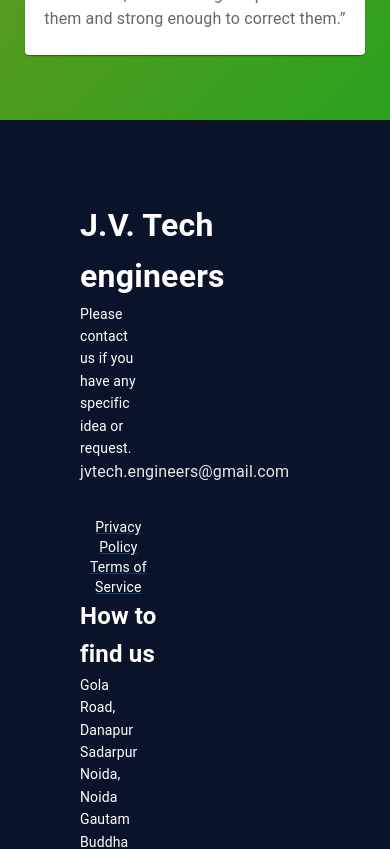
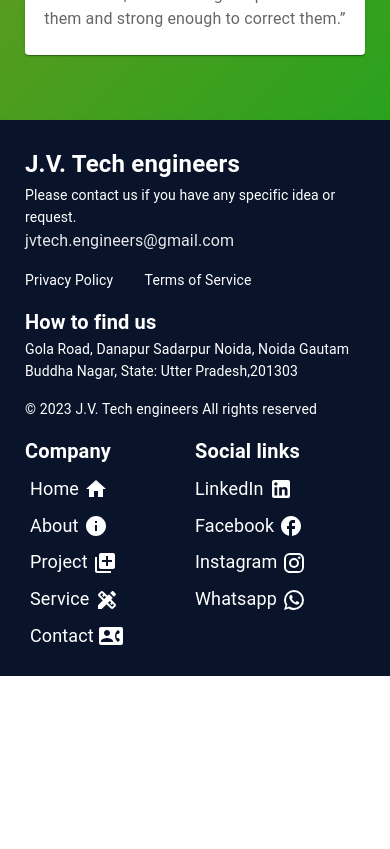
Before and after one commit to ShivSahay/jvtech-projects, a React (Create React App) app: page /about in a window 390 px wide. Shown: the part 5260-6109 px from the top of the page. After the commit the page ends 5936 px from the top, so only its background shows below. Built offline with nearby package versions, Linux system fonts and the light colour scheme.

Commit message:
responsive home page

```diff
--- a/src/components/Footer/Footer.css
+++ b/src/components/Footer/Footer.css
@@ -7,6 +7,38 @@
 
 .MuiSpeedDial-directionUp .MuiSpeedDial-fab {
   background-color: rgb(31, 164, 30) !important;
+}
+
+.footer-containerbox {
+  column-gap: 5rem !important;
+}
+
+.footer-col2text {
+  padding-right: 7vw !important;
+}
+
+.footer-termbox {
+  margin-top: 2rem !important;
+}
+
+.footer-jvtext {
+  font-weight: bold !important;
+  font-size: 2rem !important;
+}
+
+.footer-copyright{
+  display: flex !important;
+  margin-top: 3rem !important;
+}
+
+.footer-col-head{
+  font-weight: bold !important;
+  font-size: 1.5rem !important;
+}
+
+.footer-social-link{
+  color: #fff !important;
+  text-decoration: none !important;
 }
 
 @media (min-width: 1920px) {
@@ -24,6 +56,50 @@
   }
 }
 
+@media (max-width: 1599px) {
+  .footer-containerbox {
+    column-gap: 2rem !important;
+  }
+}
+
+@media (max-width: 1365px) {
+  .footer-jvtext {
+    font-size: 1.5rem !important;
+  }
+  .footer-col2text {
+    padding-right: 3vw !important;
+  }
+
+  .footer-containerbox {
+    display: flex;
+    justify-content: space-around;
+  }
+  .footer-termbox {
+    margin-top: 1rem !important;
+    margin-bottom: 1rem !important;
+  }
+  .footer-col-head{
+    font-size: 1.25rem !important;
+  }
+}
+
+@media (max-width: 599px) {
+  .footer-cover {
+    padding: 25px !important;
+  }
+  .footer-containerbox {
+    column-gap: 0px !important;
+  }
+  .footer-termbox {
+    display: flex;
+    justify-content: space-between;
+  }
+  .footer-copyright{
+    margin-top: 1rem !important;
+    margin-bottom: 1rem !important;
+  }
+}
+
 @media (max-width: 360px) {
   .footer-text {
     font-size: 12px !important;
--- a/src/components/Footer/Footer.js
+++ b/src/components/Footer/Footer.js
@@ -1,6 +1,6 @@
 import React from "react";
-import { Paper, Container, Typography, Link, Grid } from "@mui/material";
-
+import { Paper, Container, Typography, Grid } from "@mui/material";
+import { Link } from "react-router-dom";
 import "./Footer.css";
 import SpeedDial from "@mui/material/SpeedDial";
 import SpeedDialIcon from "@mui/material/SpeedDialIcon";
@@ -57,6 +57,7 @@ const Footer = () => {
           color: "#ffffff",
           borderRadius: "0px",
         }}
+        className="footer-cover"
       >
         {/* <Container maxWidth="md">
           <Typography variant="body2" align="center">
@@ -83,8 +84,8 @@ const Footer = () => {
             </Link>
           </Typography>
         </Container> */}
-        <Grid item container sx={{ columnGap: "5rem" }}>
-          <Grid item container sm={3} xs={4} sx={{ display: "flow" }}>
+        <Grid item container className="footer-containerbox">
+          <Grid item container md={3} sm={5} xs={12} sx={{ display: "flow" }}>
             <Grid
               item
               sm={12}
@@ -94,10 +95,7 @@ const Footer = () => {
                 alignItems: "center",
               }}
             >
-              <Typography
-                variant="h6"
-                sx={{ fontWeight: "bold", fontSize: "2rem" }}
-              >
+              <Typography variant="h6" className="footer-jvtext">
                 J.V. Tech engineers
               </Typography>
             </Grid>
@@ -144,10 +142,11 @@ const Footer = () => {
                 </Typography>
               </a>
             </Grid>
-            <Grid item sm={12} container sx={{ marginTop: "2rem" }}>
+            <Grid item sm={12} xs={8} container className="footer-termbox">
               <Grid
                 item
-                sm={4}
+                md={4}
+                sm={5}
                 sx={{ display: "flex", justifyContent: "start" }}
               >
                 {" "}
@@ -156,6 +155,7 @@ const Footer = () => {
                     href="#"
                     style={{
                       color: "#ffffff",
+                      textDecoration: "none",
                       // marginLeft: "16px",
                     }}
                   >
@@ -165,7 +165,8 @@ const Footer = () => {
               </Grid>
               <Grid
                 item
-                sm={4}
+                md={5}
+                sm={6}
                 sx={{ display: "flex", justifyContent: "start" }}
               >
                 <Typography variant="body2" align="center">
@@ -173,6 +174,7 @@ const Footer = () => {
                     href="#"
                     style={{
                       color: "#ffffff",
+                      textDecoration: "none",
                       // marginLeft: "16px",
                     }}
                   >
@@ -182,16 +184,13 @@ const Footer = () => {
               </Grid>
             </Grid>
           </Grid>
-          <Grid item container sm={3} xs={4} sx={{ display: "flow" }}>
+          <Grid item container md={3} sm={5} xs={12} sx={{ display: "flow" }}>
             <Grid sm={12}>
-              <Typography
-                variant="h6"
-                sx={{ fontWeight: "bold", fontSize: "1.5rem" }}
-              >
+              <Typography variant="h6" className="footer-col-head">
                 How to find us
               </Typography>
             </Grid>
-            <Grid sm={12} sx={{ paddingRight: "7vw" }}>
+            <Grid sm={12} className="footer-col2text">
               <Typography
                 variant="h6"
                 sx={{ fontWeight: "400", fontSize: "14px" }}
@@ -200,26 +199,20 @@ const Footer = () => {
                 State: Utter Pradesh,201303
               </Typography>
             </Grid>
-            <Grid sm={12} sx={{ display: "flex", marginTop: "3rem" }}>
+            <Grid sm={12} className="footer-copyright">
               <Typography variant="body2" align="center">
                 © 2023 J.V. Tech engineers All rights reserved
               </Typography>
             </Grid>
           </Grid>
-          <Grid item sm={2} container sx={{ display: "flow" }}>
+          <Grid item sm={2} xs={6} container sx={{ display: "flow" }}>
             <Grid item sm={12}>
-              <Typography
-                variant="h6"
-                sx={{ fontWeight: "bold", fontSize: "1.5rem" }}
-              >
+              <Typography variant="h6" className="footer-col-head">
                 Company
               </Typography>
             </Grid>
             <Grid item sm={12} sx={{ marginLeft: "5px" }}>
-              <a
-                href="/"
-                style={{ color: "#fff", textDecoration: "none" }}
-              >
+              <a href="/" style={{ color: "#fff", textDecoration: "none" }}>
                 <Typography
                   variant="h6"
                   sx={{
@@ -234,7 +227,9 @@ const Footer = () => {
                 </Typography>
               </a>
               <a
-                href="/about" style={{ color: "#fff", textDecoration: "none" }}>
+                href="/about"
+                style={{ color: "#fff", textDecoration: "none" }}
+              >
                 <Typography
                   variant="h6"
                   sx={{
@@ -249,7 +244,9 @@ const Footer = () => {
                 </Typography>
               </a>
               <a
-                href="/projects" style={{ color: "#fff", textDecoration: "none" }}>
+                href="/projects"
+                style={{ color: "#fff", textDecoration: "none" }}
+              >
                 <Typography
                   variant="h6"
                   sx={{
@@ -264,7 +261,9 @@ const Footer = () => {
                 </Typography>
               </a>
               <a
-                href="/service" style={{ color: "#fff", textDecoration: "none" }}>
+                href="/service"
+                style={{ color: "#fff", textDecoration: "none" }}
+              >
                 <Typography
                   variant="h6"
                   sx={{
@@ -279,7 +278,9 @@ const Footer = () => {
                 </Typography>
               </a>
               <a
-                href="/contact" style={{ color: "#fff", textDecoration: "none" }}>
+                href="/contact"
+                style={{ color: "#fff", textDecoration: "none" }}
+              >
                 <Typography
                   variant="h6"
                   sx={{
@@ -295,14 +296,16 @@ const Footer = () => {
               </a>
             </Grid>
           </Grid>
-          <Grid item sm={2} container sx={{ display: "flow" }}>
+          <Grid item sm={2} xs={6} container sx={{ display: "flow" }}>
             <Grid item sm={12}>
-              <Typography
-                variant="h6"
-                sx={{ fontWeight: "bold", fontSize: "1.5rem" }}
-              >
+              <Typography variant="h6" className="footer-col-head">
                 Social links
               </Typography>
+              <Link
+                to="https://www.linkedin.com/"
+                target="_blank"
+                className="footer-social-link"
+              >
                 <Typography
                   variant="h6"
                   sx={{
@@ -315,6 +318,12 @@ const Footer = () => {
                 >
                   LinkedIn <LinkedInIcon sx={{ marginLeft: "5px" }} />
                 </Typography>
+              </Link>
+              <Link
+                to="https://www.facebook.com/"
+                target="_blank"
+                className="footer-social-link"
+              >
                 <Typography
                   variant="h6"
                   sx={{
@@ -327,6 +336,12 @@ const Footer = () => {
                 >
                   Facebook <FacebookOutlinedIcon sx={{ marginLeft: "5px" }} />
                 </Typography>
+              </Link>
+              <Link
+                to="https://www.instagram.com/jvtechengineers/"
+                target="_blank"
+                className="footer-social-link"
+              >
                 <Typography
                   variant="h6"
                   sx={{
@@ -339,6 +354,12 @@ const Footer = () => {
                 >
                   Instagram <InstagramIcon sx={{ marginLeft: "5px" }} />
                 </Typography>
+              </Link>
+              <Link
+                to="https://wa.me/+91 9990314859"
+                target="_blank"
+                className="footer-social-link"
+              >
                 <Typography
                   variant="h6"
                   sx={{
@@ -351,6 +372,7 @@ const Footer = () => {
                 >
                   Whatsapp <WhatsAppIcon sx={{ marginLeft: "5px" }} />
                 </Typography>
+              </Link>
             </Grid>
           </Grid>
           {/* <Grid item sm={12} sx={{ marginTop: "2rem" }}>
--- a/src/components/Header/Header.css
+++ b/src/components/Header/Header.css
@@ -30,9 +30,10 @@
 }
 
 .drower-sidebar .MuiDrawer-paper {
-  width: 50% !important;
-  background: #f58320 !important;
+  width: 100% !important;
+  background: #1667ac !important;
   color: #fff;
+  height: 45vh !important;
 }
 .mobile-header-iconbtn {
   margin-left: 0px !important;
--- a/src/pages/home/Home.css
+++ b/src/pages/home/Home.css
@@ -112,7 +112,7 @@
   position: absolute;
 }
 
-.home-project-summery-btnbox{
+.home-project-summery-btnbox {
   display: flex;
   align-items: flex-start;
   /* justify-content:center; */
@@ -146,6 +146,9 @@
 @media (max-width: 1700px) {
   .home-sec3-testomonial .slick-next {
     right: 0px !important;
+  }
+  .card100 {
+    max-width: 85% !important;
   }
 }
 
@@ -227,14 +230,11 @@
   .landing-sec3-text {
     text-align: center !important;
   }
-  .home-sec1-testomonial-img {
-    /* height: 85vh !important; */
-  }
   .sec1-home-textbox {
     width: 85% !important;
   }
 
-  .home-project-summery-btnbox{
+  .home-project-summery-btnbox {
     width: 100%;
     margin-top: 1rem !important;
     justify-content: center;
@@ -245,4 +245,10 @@
   .home-sec3-testomonial {
     padding: 0px !important;
   }
+  .card100 {
+    max-width: 90% !important;
+  }
+  .card100one {
+    max-width: 98% !important;
+  }
 }
```
Also changed, not shown: src/pages/home/Home.js (+4 -9 lines). Lines whose indentation alone changed are shown as unchanged.
